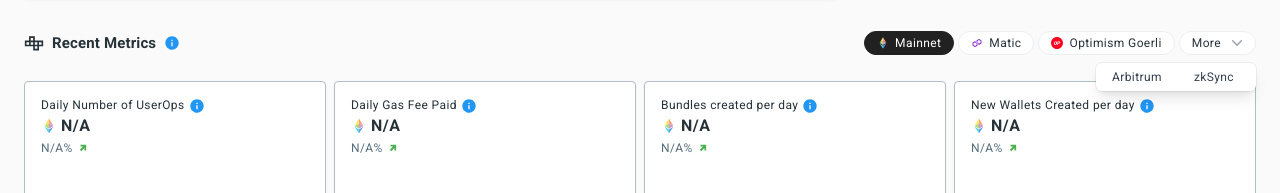
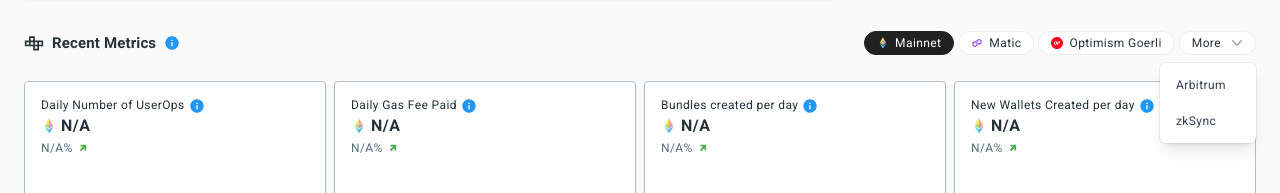
Before and after one commit to jiffy-labs/jiffyscan-frontend, a Next.js app: page / in a window 1280 px wide. Both pictures are taken after a click on the button "More". Shown: the part 995-1188 px from the top of the page. Built offline with nearby package versions, Linux system fonts and the light colour scheme; no server answers.

Commit message:
chore: tweak dropdown menu padding

```diff
--- a/src/components/common/chip/ChipDropdown.tsx
+++ b/src/components/common/chip/ChipDropdown.tsx
@@ -64,8 +64,8 @@ function ChipDropdown(props: ChipProps) {
                     leaveFrom="transform opacity-100 scale-100"
                     leaveTo="transform opacity-0 scale-95"
                 >
-                    <Menu.Items className="absolute right-0 z-10 mt-2 w-40 origin-top-right rounded-md bg-white shadow-lg ring-1 ring-black ring-opacity-5 focus:outline-none">
-                        <div className="py-1">
+                    <Menu.Items className="absolute right-0 z-10 mt-2 w-24 origin-top-right rounded-md bg-white shadow-lg ring-1 ring-black ring-opacity-5 focus:outline-none">
+                        <div className="py-1 flex flex-col">
                             {MORE_NETWORK_LIST.map(
                                 ({ name, key, iconPath }, index) => (
                                     <Menu.Item>
```
